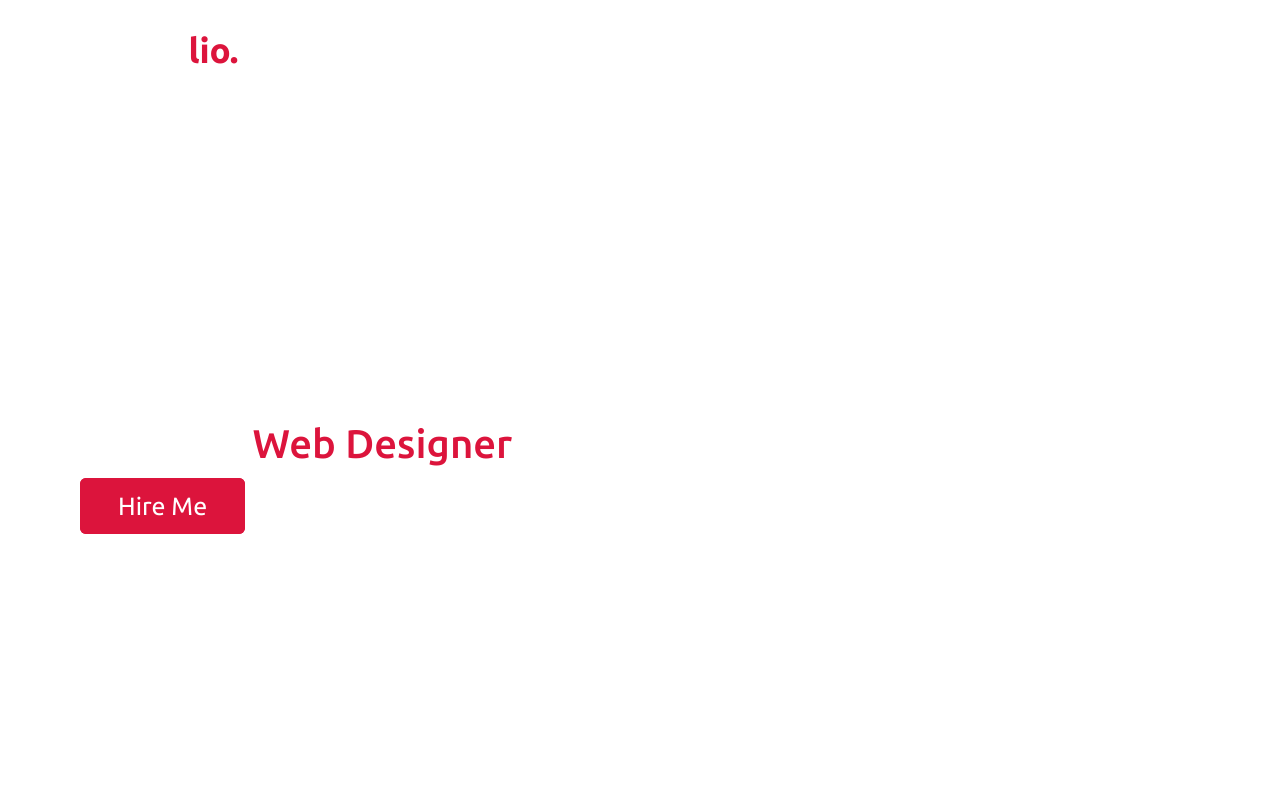
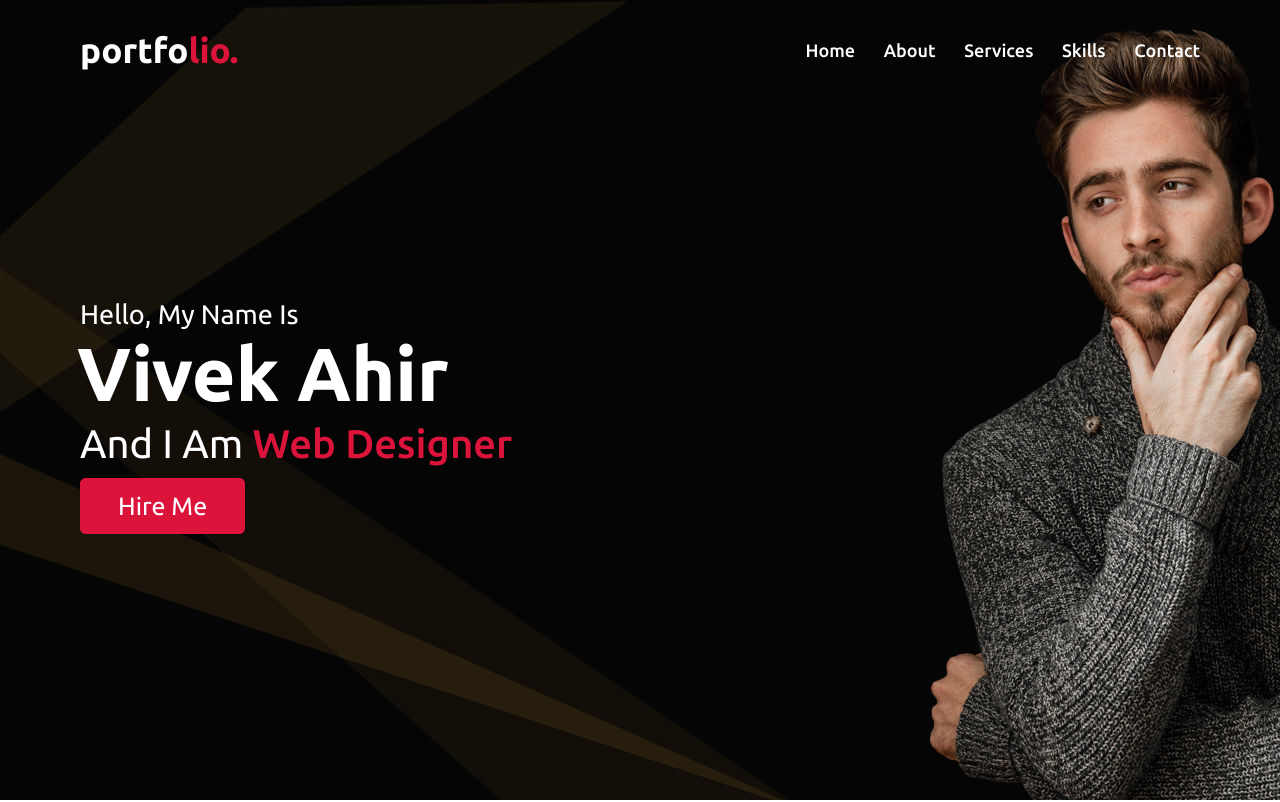
Before and after one commit to vickyahir9012/resume-1, a plain HTML site: page index.html in a window 1280 px wide. Shown: the top 802 px of the page. Drawn offline with nearby package versions, Linux system fonts and the light colour scheme; files whose address does not match are found by name.

Commit message:
Update personal.css

```diff
--- a/personal.css
+++ b/personal.css
@@ -84,7 +84,7 @@
 
 .home {
     display: flex;
-    background: url('img/banner.jpg') no-repeat center;
+    background: url('banner.jpg') no-repeat center;
     height: 100vh;
     color: #fff;
     min-height: 500px;
```
